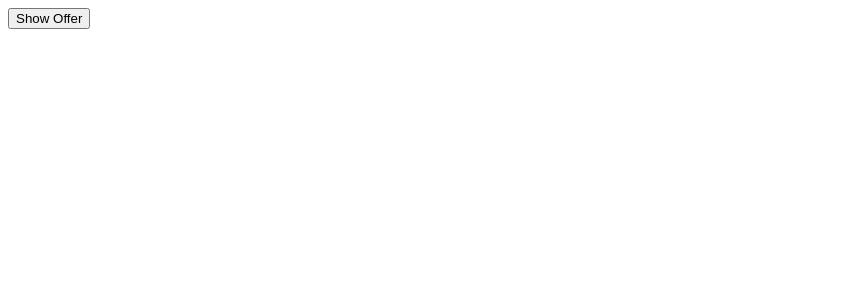
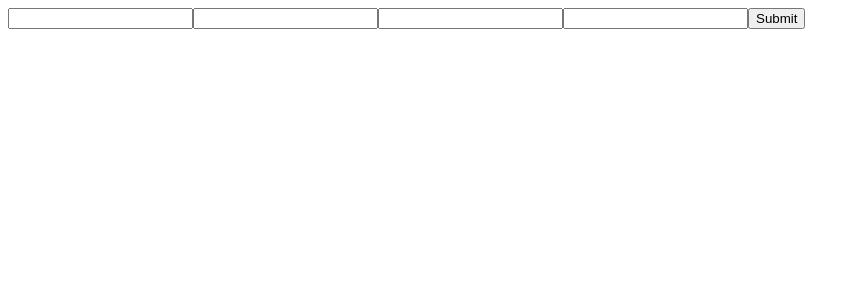
Before and after one commit to codymcnamara/react-practice, a React app: page / in a window 1280 px wide. Shown: the top 300 px of the page, without its empty margins (0-860 px from the left). Built offline with nearby package versions, Linux system fonts and the light colour scheme; the HTML template or start-up script is replaced by a standard one.

Commit message:
create TwoFactorInput component: set up moving to adjacent inputs functionality. Also, create components folder

```diff
--- a/src/App.tsx
+++ b/src/App.tsx
@@ -1,12 +1,12 @@
 import './App.css'
 // import Clock from './Clock'
-import Modal from './Modal'
+import TwoFactorInput from './Components/TwoFactorInput'
 
 function App() {
 
   return (
     <>
-      <Modal/>
+      <TwoFactorInput/>
     </>
   )
 }
--- /dev/null
+++ b/src/Components/TwoFactorInput.jsx
@@ -0,0 +1,47 @@
+import { useRef } from "react";
+
+
+
+export default function TwoFactorInput () {
+  const currentIndex = useRef(0);
+  const inputs = {};
+  inputs['input0'] = useRef(null);
+  inputs['input1'] = useRef(null);
+  inputs['input2'] = useRef(null);
+  inputs['input3'] = useRef(null);
+
+  function handleChange(e, ref){
+
+    // move forward
+    if(e.target.value.length > 0){
+      if (ref === inputs['input3']){
+        return
+      }
+      currentIndex.current++;
+      inputs[`input${currentIndex.current}`].current.focus();
+    }
+
+    // move backwards
+    if(e.target.value.length === 0){
+      if (ref === inputs['input0']){
+        return
+      }
+      currentIndex.current--;
+      inputs[`input${currentIndex.current}`].current.focus();
+    }
+  }
+
+
+  return (
+    <>
+      <form action="">
+        <input type="text" ref={inputs['input0']} onChange={(e)=>handleChange(e, inputs['input0'])} />
+        <input type="text" ref={inputs['input1']} onChange={(e)=>handleChange(e, inputs['input1'])} />
+        <input type="text" ref={inputs['input2']} onChange={(e)=>handleChange(e, inputs['input2'])} />
+        <input type="text" ref={inputs['input3']} onChange={(e)=>handleChange(e, inputs['input3'])} />
+        <button>Submit</button>
+      </form>
+    </>
+  )
+
+}
```
Also changed, not shown: src/Components/Clock.tsx (renamed from src/Clock.tsx), src/Components/JobBoard.jsx (renamed from src/JobBoard.jsx), src/Components/JobBoardGreatFrontEnd.jsx (renamed from src/JobBoardGreatFrontEnd.jsx), src/Components/Modal.jsx (renamed from src/Modal.jsx).
